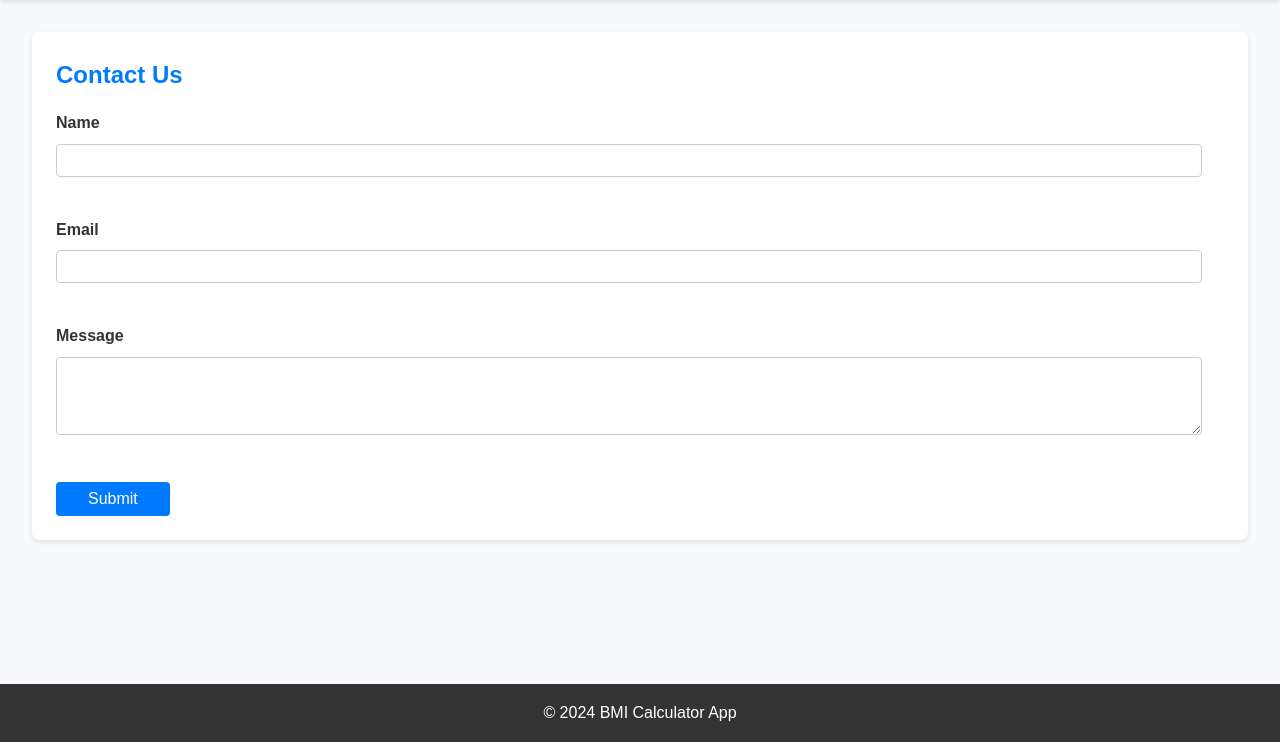
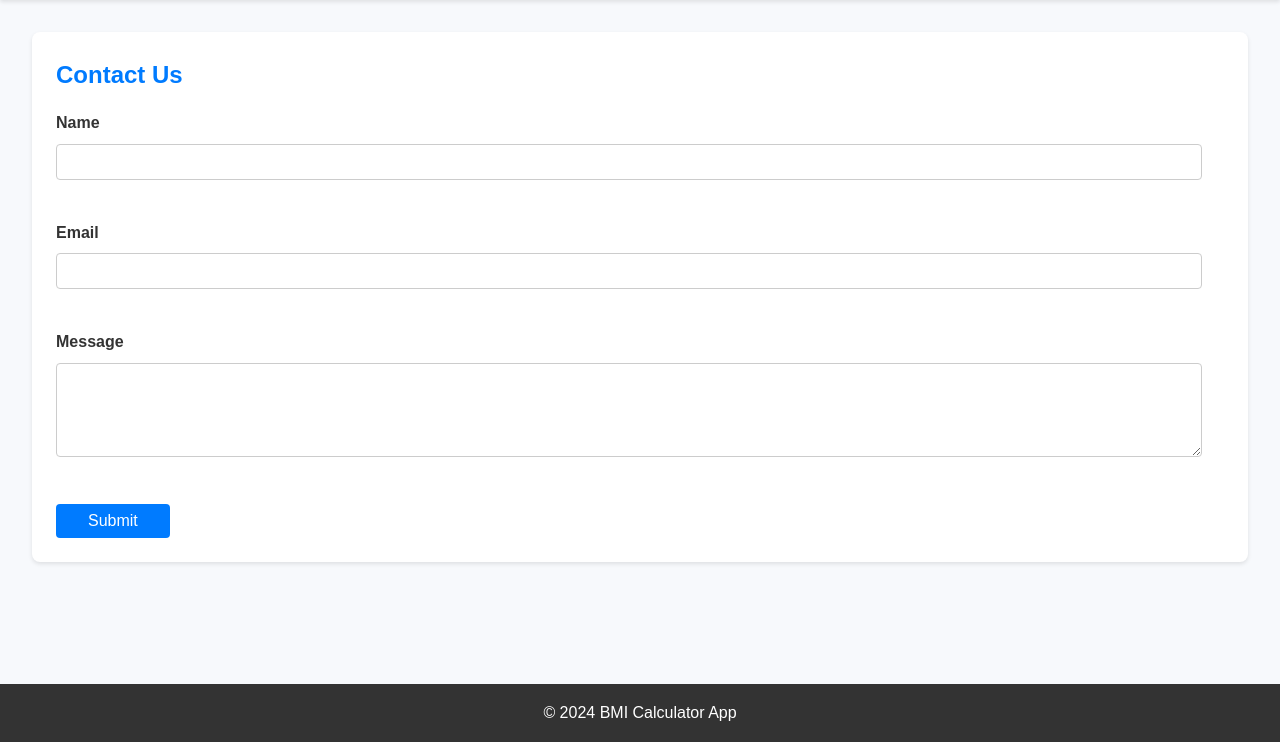
Before and after one commit to kipsamoh/BMIcalculator-WebApp_backed, a Flask app: page /contact in a window 1280 px wide. Shown: the part 58-800 px from the top of the page. Run offline with Flask 3, Linux system fonts and the light colour scheme.

Commit message:
Update contact.html

```diff
--- a/templates/contact.html
+++ b/templates/contact.html
@@ -1,29 +1,37 @@
 {% extends 'base.html' %}
 
 {% block content %}
-<section id="contact">
-    <h2>Contact Us</h2>
+<section id="contact" class="py-5">
+    <div class="container">
+        <div class="row justify-content-center">
+            <div class="col-md-8">
+                <h2 class="mb-4">Contact Us</h2>
                 <form method="post" action="{{ url_for('contact') }}">
-        <div class="form-group">
+                    <div class="form-group mb-3">
                         <label for="name">Name</label>
-            <input type="text" id="name" name="name" required>
+                        <input type="text" class="form-control" id="name" name="name" required>
                     </div>
-        <div class="form-group">
+                    <div class="form-group mb-3">
                         <label for="email">Email</label>
-            <input type="email" id="email" name="email" required>
+                        <input type="email" class="form-control" id="email" name="email" required>
                     </div>
-        <div class="form-group">
+                    <div class="form-group mb-3">
                         <label for="message">Message</label>
-            <textarea id="message" name="message" rows="4" required></textarea>
+                        <textarea class="form-control" id="message" name="message" rows="4" required></textarea>
                     </div>
-        <button type="submit">Submit</button>
+                    <button type="submit" class="btn btn-primary">Submit</button>
                 </form>
                 {% with messages = get_flashed_messages(with_categories=true) %}
                     {% if messages %}
+                        <div class="mt-4">
                             {% for category, message in messages %}
-                <div class="flash {{ category }}">{{ message }}</div>
+                                <div class="alert alert-{{ category }}" role="alert">{{ message }}</div>
                             {% endfor %}
+                        </div>
                     {% endif %}
                 {% endwith %}
+            </div>
+        </div>
+    </div>
 </section>
 {% endblock %}
```
Lines whose indentation alone changed are shown as unchanged.
